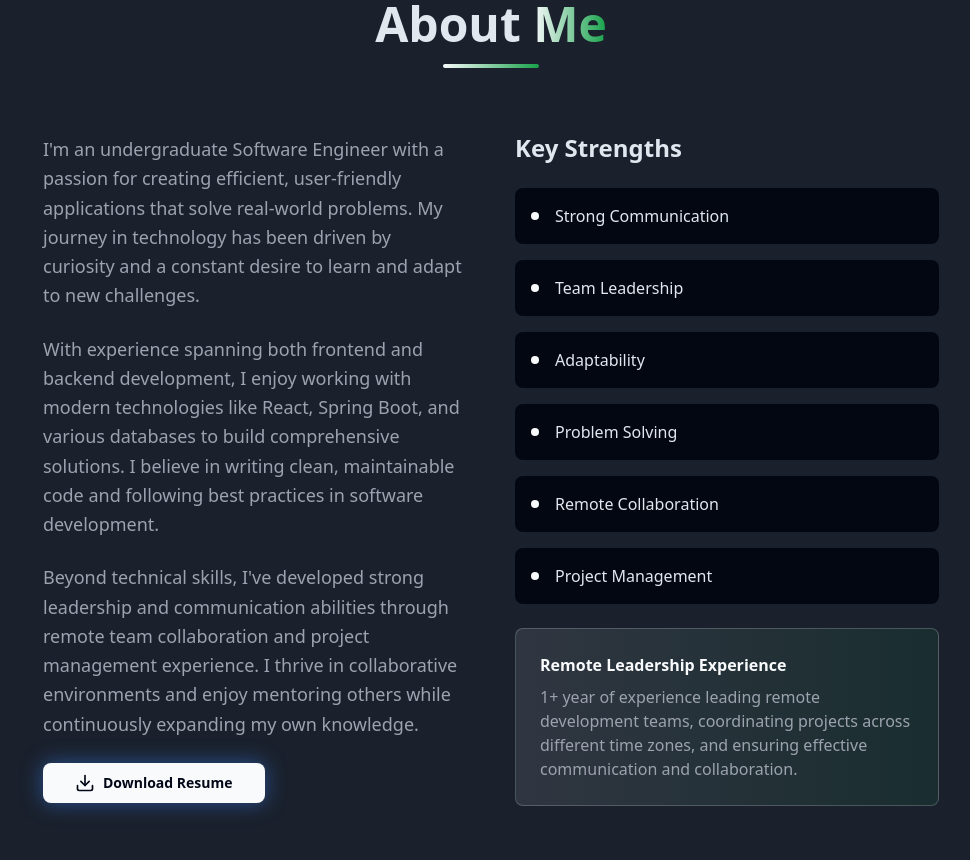
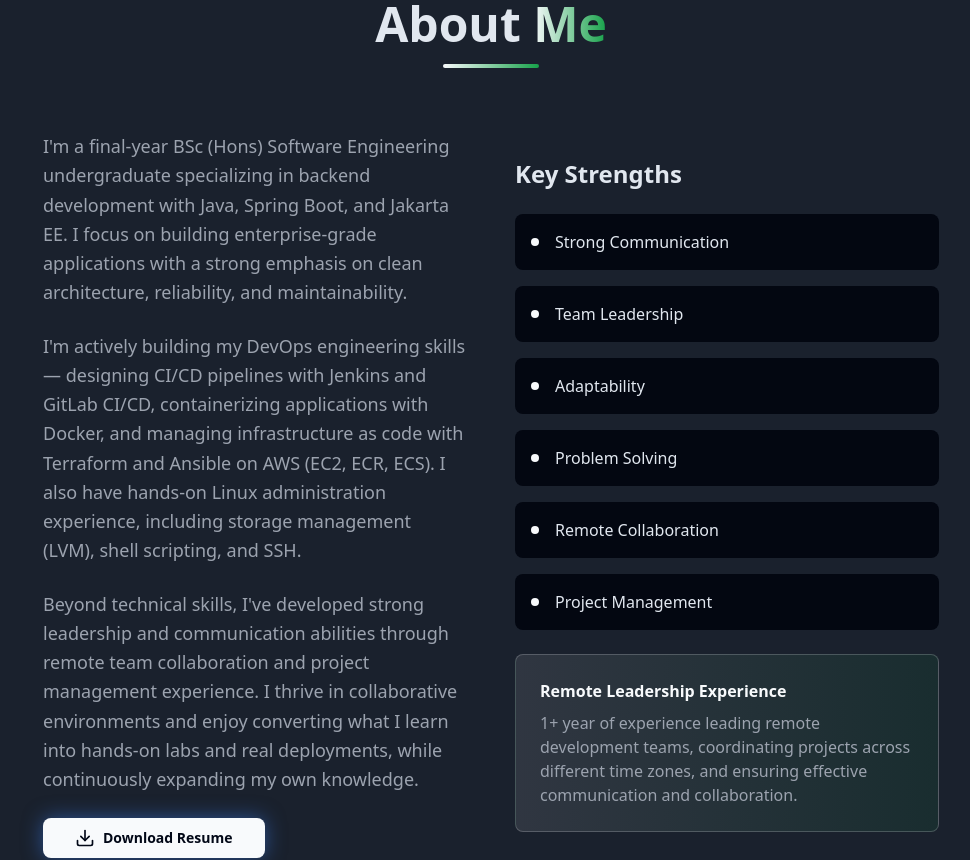
Before and after one commit to rashmika1230/rashmika, a React (Vite) app: page / in a window 1280 px wide. Shown: the part 880-1740 px from the top of the page, without its empty margins (149-1119 px from the left). Built offline with nearby package versions, Linux system fonts and the light colour scheme.

Commit message:
Rewrite About section for backend Java + DevOps focus
Update the three about paragraphs to describe final-year specialization
in Java/Spring Boot/Jakarta EE backend development and hands-on DevOps
skills (CI/CD, Docker, Terraform, Ansible, AWS, Linux administration).

```diff
--- a/src/components/About.tsx
+++ b/src/components/About.tsx
@@ -64,23 +64,24 @@ const About = () => {
               className="space-y-6"
             >
               <p className="text-lg text-muted-foreground leading-relaxed">
-                I'm an undergraduate Software Engineer with a passion for creating efficient,
-                user-friendly applications that solve real-world problems. My journey in technology
-                has been driven by curiosity and a constant desire to learn and adapt to new challenges.
+                I'm a final-year BSc (Hons) Software Engineering undergraduate specializing in backend
+                development with Java, Spring Boot, and Jakarta EE. I focus on building enterprise-grade
+                applications with a strong emphasis on clean architecture, reliability, and maintainability.
               </p>
 
               <p className="text-lg text-muted-foreground leading-relaxed">
-                With experience spanning both frontend and backend development, I enjoy working with
-                modern technologies like React, Spring Boot, and various databases to build comprehensive
-                solutions. I believe in writing clean, maintainable code and following best practices
-                in software development.
+                I'm actively building my DevOps engineering skills — designing CI/CD pipelines with
+                Jenkins and GitLab CI/CD, containerizing applications with Docker, and managing
+                infrastructure as code with Terraform and Ansible on AWS (EC2, ECR, ECS). I also have
+                hands-on Linux administration experience, including storage management (LVM), shell
+                scripting, and SSH.
               </p>
 
               <p className="text-lg text-muted-foreground leading-relaxed">
                 Beyond technical skills, I've developed strong leadership and communication abilities
                 through remote team collaboration and project management experience. I thrive in
-                collaborative environments and enjoy mentoring others while continuously expanding
-                my own knowledge.
+                collaborative environments and enjoy converting what I learn into hands-on labs and
+                real deployments, while continuously expanding my own knowledge.
               </p>
 
               <motion.div
```
